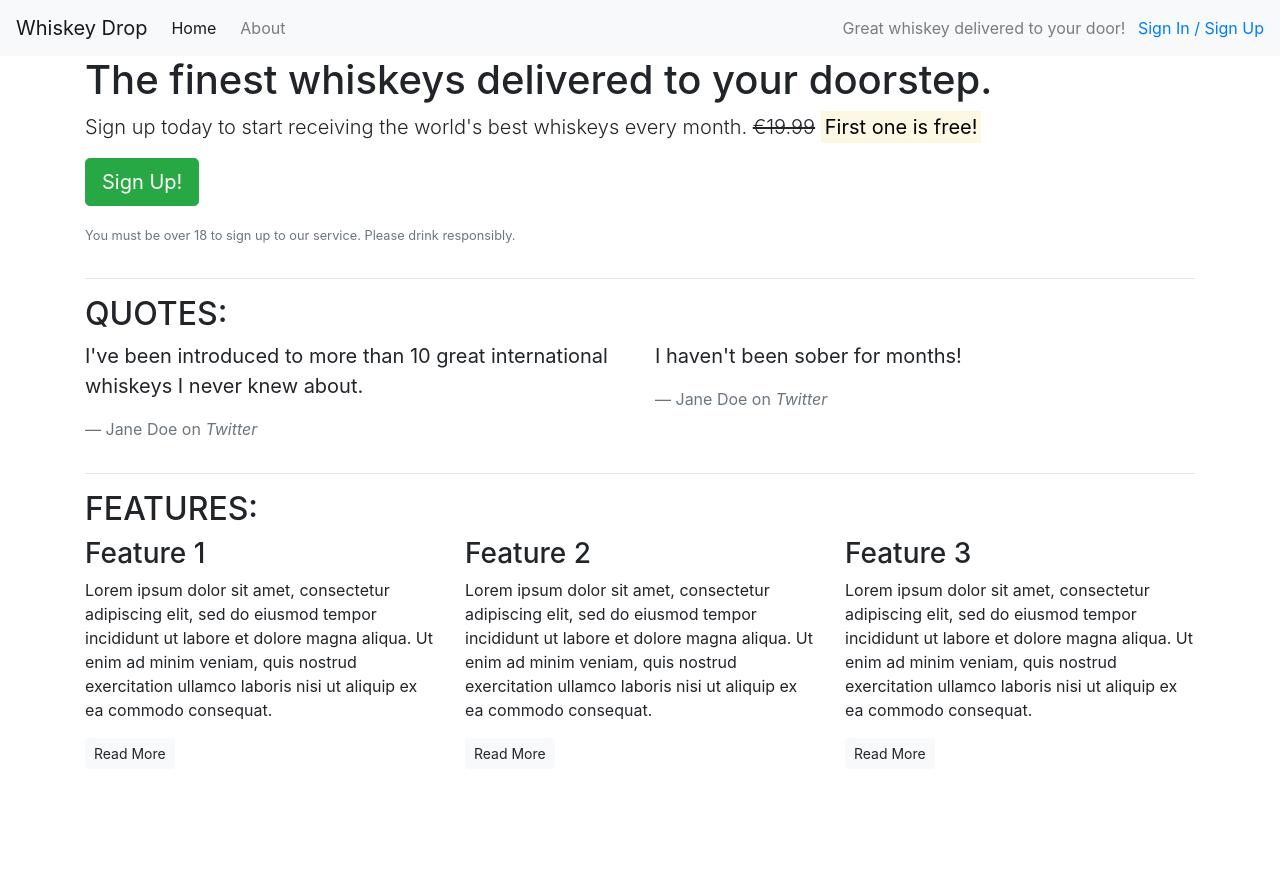
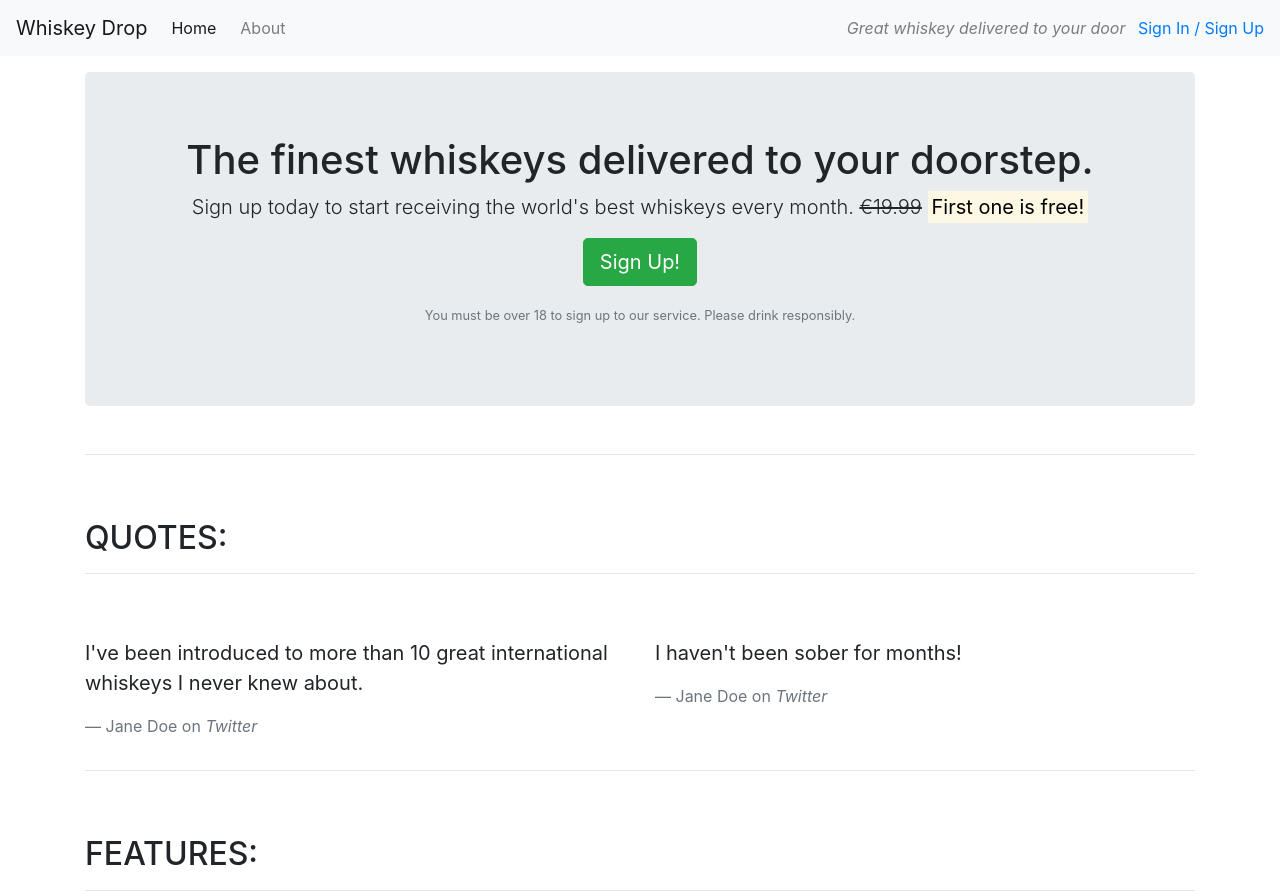
Before and after one commit to natashacmyers/bootstrap4, a plain HTML site: page index.html in a window 1280 px wide. Shown: the top 894 px of the page. Before the commit the page ends 800 px from the top, so only its background shows below. Drawn offline with nearby package versions, Linux system fonts and the light colour scheme.

Commit message:
added more boostrap classes

```diff
--- a/index.html
+++ b/index.html
@@ -9,25 +9,32 @@
 </head>
 
 <body>
-    <nav class="navbar navbar-light bg-light navbar-expand-sm">
-        <a href="/" class="navbar-brand">Whiskey Drop</a>
+    <!--Nav-->
+    <nav class="navbar navbar-light navbar-expand-sm bg-light">
+        <a href="/" class="navbar-brand">
+                    Whiskey Drop</a>
         <ul class="navbar-nav mr-auto">
-            <li class="active nav-item mr-2"><a href="/" class="nav-link">Home</a></li>
-            <li class="nav-item mr-2"><a href="/about" class="nav-link">About</a></li>
-            <li class="nav-item mr-2 d-block sm-block d-md-none"><a href="/login" class="nav-link">Sign In / Sign Up</a></li>
+            <li class="active nav-item mr-2"><a class="nav-link" href="/">Home</a></li>
+            <li class="nav-item mr-2"><a class="nav-link" href="">About</a></li>
+            <li class="nav-item mr-2 d-block d-sm-none"><a class="nav-link" href="">Sign In / Sign Up</a></li>
         </ul>
-        <div class=" d-none d-md-block">
-            <p class="navbar-text my-auto mr-2">Great whiskey delivered to your door!</p>
+
+        <div class="d-none d-md-block">
+            <p class="navbar-text my-auto mr-2"><i>Great whiskey delivered to your door</i></p>
             <a href="/login">Sign In / Sign Up</a>
         </div>
+        <!--</div>-->
     </nav>
-    <article class="container">
+    <article class="container mt-3">
         <!-- Callout -->
         <div class="row">
             <div class="col-12">
-                <section class="callout">
+                <section class="callout jumbotron text-center">
                     <h1>The finest whiskeys delivered to your doorstep.</h1>
-                    <p class="lead">Sign up today to start receiving the world's best whiskeys every month. <s>€19.99</s> <strong><mark>First one is free!</mark></strong></p>
+                    <p class="lead">Sign up today to start receiving the world's best whiskeys every month.
+                        <s class="d-none d-sm-inline">€19.99</s>
+                        <span class="d-inline d-sm-none"><br></span>
+                        <strong><mark>First one is free!</mark></strong></p>
                     <p><button class="btn btn-lg btn-success">Sign Up!</button></p>
                     <p class="text-muted"><small>You must be over 18 to sign up to our service. Please drink responsibly.</small></p>
                 </section>
@@ -35,12 +42,12 @@
         </div>
         <!-- /.callout -->
         <hr>
-
         <!-- Quotes -->
         <section class="quotes">
             <div class="row">
-                <div class="col-12">
+                <div class="col-12 my-5">
                     <h2 class="text-uppercase">Quotes:</h2>
+                    <hr />
                 </div>
             </div>
             <div class="row">
@@ -60,12 +67,12 @@
         </section>
         <!-- /.quotes -->
         <hr>
-
         <!-- Features -->
         <section class="features">
             <div class="row">
-                <div class="col-12">
+                <div class="col-12 my-5">
                     <h2 class="text-uppercase">Features:</h2>
+                    <hr />
                 </div>
             </div>
             <div class="row">
```
